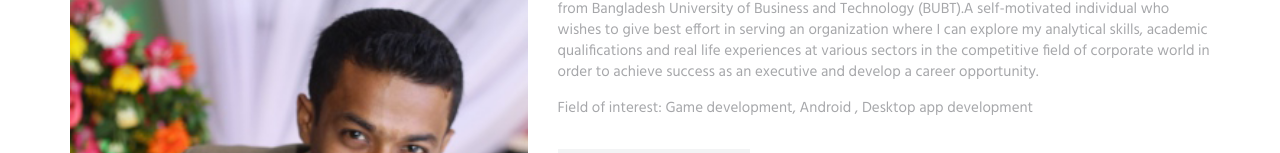
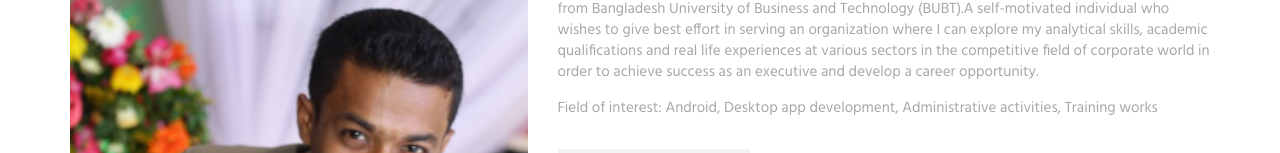
Before and after one commit to AARifat/AARifat.github.io, a plain HTML site: page index.html in a window 1280 px wide. Shown: the part 799-952 px from the top of the page. Drawn offline with Linux system fonts and the light colour scheme.

Commit message:
Update index.html

```diff
--- a/index.html
+++ b/index.html
@@ -125,7 +125,7 @@
                                 <div class="margin-b-30">
                                     <h2>About Me</h2>
                                     <p>I'm Ahasanul Alam Rifat. I've just completed my graduation in Computer Science and Engineering from Bangladesh University of Business and Technology (BUBT).A self-motivated individual who wishes to give best effort in serving an organization where I can explore my analytical skills, academic qualifications and real life experiences at various sectors in the competitive field of corporate world in order to achieve success as an executive and develop a career opportunity.</p>
-                                    <p>Field of interest: Game development, Android , Desktop app development</p>
+                                    <p>Field of interest: Android, Desktop app development, Administrative activities, Training works</p>
                                 </div>
                                 <a href="cv/Ahasanul Alam Rifat.pdf" class="btn-theme btn-theme-md btn-default-bg text-uppercase">Download my CV</a>
                             </div>
```
